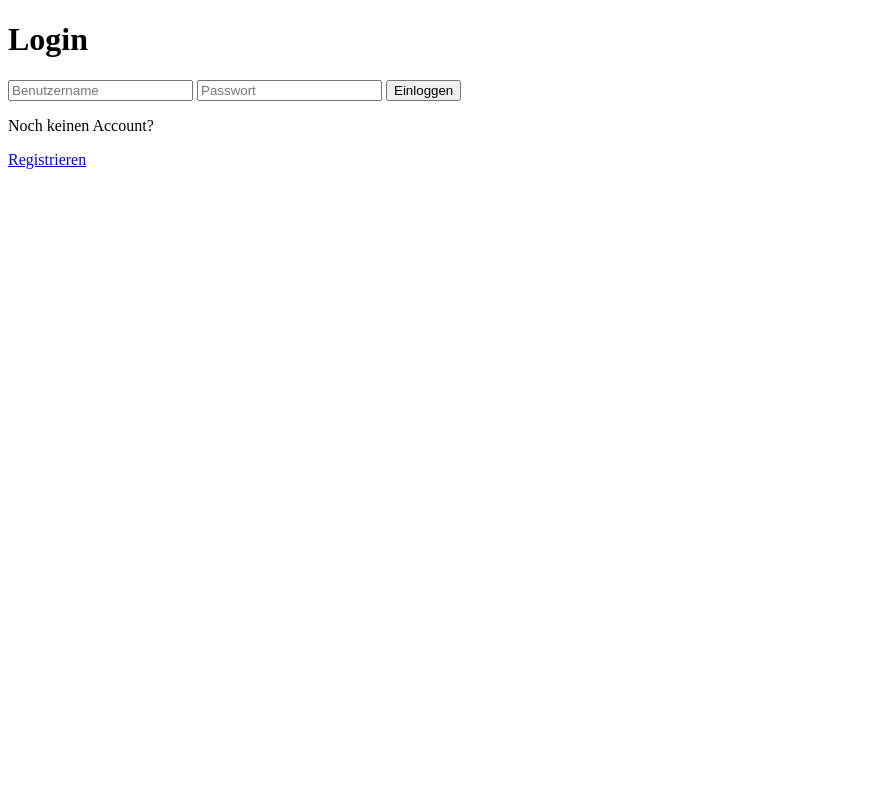
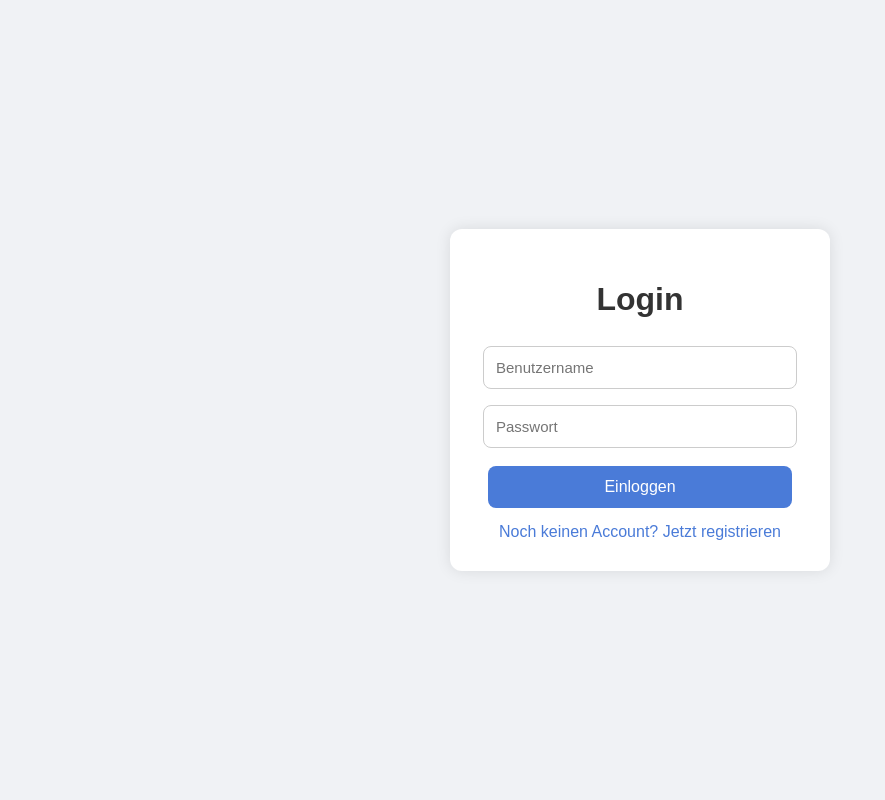
Before and after one commit to Fabian123384/familytasks, a Flask app: page /login in a window 1280 px wide. Shown: the whole page, without its empty margins (0-885 px from the left). Run offline with Flask 3, Linux system fonts and the light colour scheme; parts of the project's set-up code (start-up, migrations or seed data) failed here and were passed over.

Commit message:
Update login.html

```diff
--- a/templates/login.html
+++ b/templates/login.html
@@ -3,8 +3,76 @@
 <head>
     <meta charset="UTF-8">
     <title>Login</title>
+
+    <style>
+        body {
+            font-family: Arial, sans-serif;
+            background: #f0f2f5;
+            display: flex;
+            justify-content: center;
+            align-items: center;
+            height: 100vh;
+            margin: 0;
+        }
+
+        .login-box {
+            background: white;
+            padding: 30px;
+            border-radius: 12px;
+            box-shadow: 0 0 15px rgba(0,0,0,0.1);
+            width: 320px;
+            text-align: center;
+        }
+
+        h1 {
+            margin-bottom: 20px;
+            color: #333;
+        }
+
+        input {
+            width: 90%;
+            padding: 12px;
+            margin: 8px 0;
+            border-radius: 8px;
+            border: 1px solid #ccc;
+            font-size: 15px;
+        }
+
+        button {
+            width: 95%;
+            padding: 12px;
+            background: #4a7bd8;
+            color: white;
+            border: none;
+            border-radius: 8px;
+            font-size: 16px;
+            cursor: pointer;
+            margin-top: 10px;
+        }
+
+        button:hover {
+            background: #3a66b8;
+        }
+
+        .error {
+            color: red;
+            margin-top: 10px;
+        }
+
+        a {
+            display: inline-block;
+            margin-top: 15px;
+            color: #4a7bd8;
+            text-decoration: none;
+        }
+
+        a:hover {
+            text-decoration: underline;
+        }
+    </style>
 </head>
 <body>
+    <div class="login-box">
         <h1>Login</h1>
 
         <form action="/login" method="post">
@@ -14,10 +82,10 @@
         </form>
 
         {% if error %}
-        <p style="color:red;">{{ error }}</p>
+            <p class="error">{{ error }}</p>
         {% endif %}
 
-    <p>Noch keinen Account?</p>
-    <a href="/register">Registrieren</a>
+        <a href="/register">Noch keinen Account? Jetzt registrieren</a>
+    </div>
 </body>
 </html>
```
Lines whose indentation alone changed are shown as unchanged.
